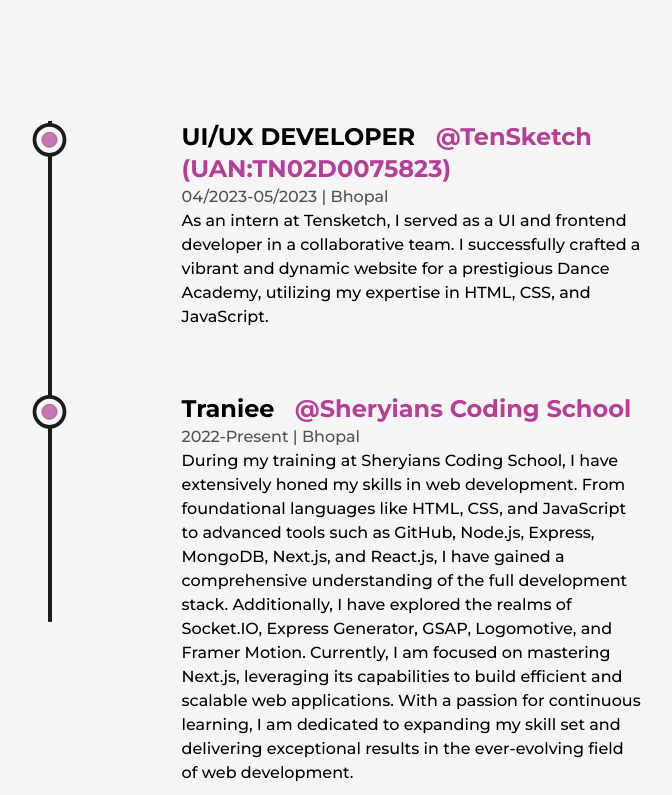
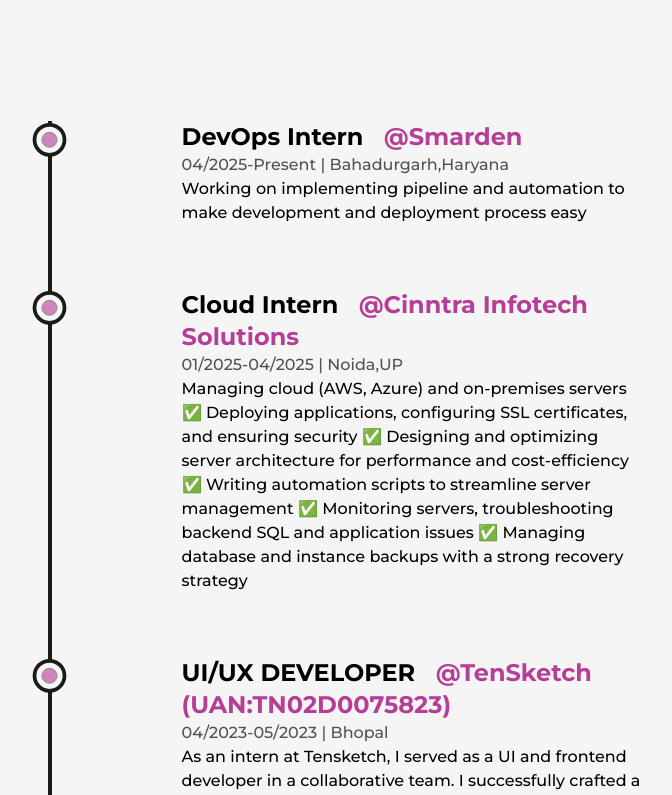
Before and after one commit to sidharthhhh/portfoliooooo, a Next.js app: page /about in a window 1280 px wide. Shown: the part 2523-3318 px from the top of the page, without its empty margins (244-916 px from the left). Built offline with nearby package versions, Linux system fonts and the light colour scheme.

Commit message:
exp added

```diff
--- a/src/components/Experience.js
+++ b/src/components/Experience.js
@@ -53,6 +53,24 @@
                  dark:bg-light md:w-[2px] md:left-[30px] xs:left-[20px]' />
 
                 <ul className='w-full flex flex-col items-start justify-between ml-4 xs:ml-4'>
+
+                <Details
+                        position="DevOps Intern" company="Smarden"
+                        CompanyLink="https://www.tensketch.com/"
+                        time="04/2025-Present" address='Bahadurgarh,Haryana'
+                        work="Working on implementing pipeline and automation to make development and deployment process easy"
+                    />
+                <Details
+                        position="Cloud Intern" company="Cinntra Infotech Solutions"
+                        CompanyLink="https://www.cinntra.com/"
+                        time="01/2025-04/2025" address='Noida,UP'
+                        work="Managing cloud (AWS, Azure) and on-premises servers
+✅ Deploying applications, configuring SSL certificates, and ensuring security
+✅ Designing and optimizing server architecture for performance and cost-efficiency
+✅ Writing automation scripts to streamline server management
+✅ Monitoring servers, troubleshooting backend SQL and application issues
+✅ Managing database and instance backups with a strong recovery strategy"
+                    />
                     <Details
                         position="UI/UX DEVELOPER" company="TenSketch (UAN:TN02D0075823)"
                         CompanyLink="https://www.tensketch.com/"
@@ -63,7 +81,7 @@
                     <Details
                         position="Traniee" company="Sheryians Coding School"
                         CompanyLink="https://sheryians.com/"
-                        time="2022-Present" address='Bhopal'
+                        time="2022-2023" address='Bhopal'
                         work="During my training at Sheryians Coding School, I have extensively honed my skills in
                         web development. From foundational languages like HTML, CSS, and JavaScript to advanced tools
                          such as GitHub, Node.js, Express, MongoDB, Next.js, and React.js, I have gained a comprehensive
```
